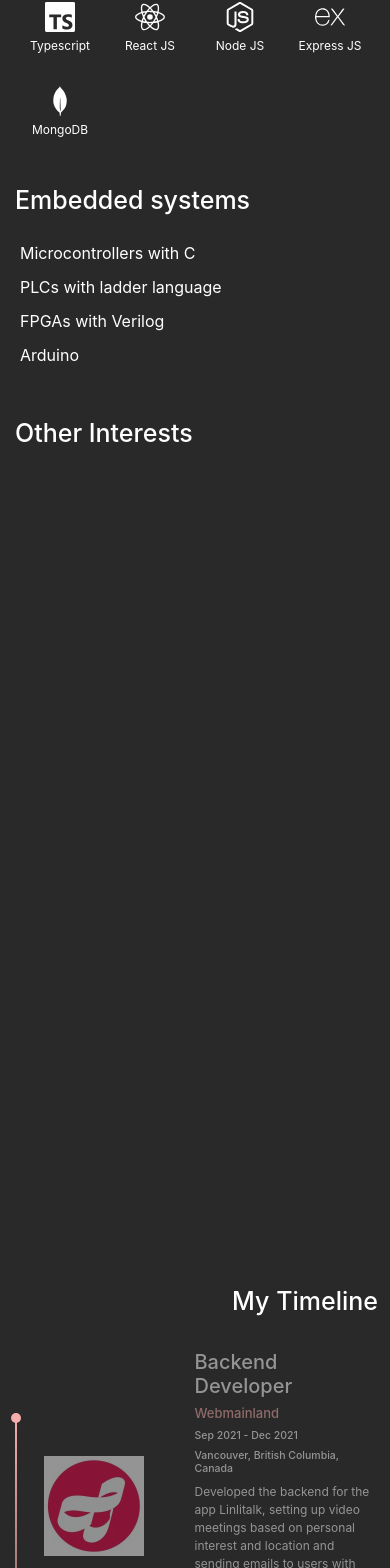
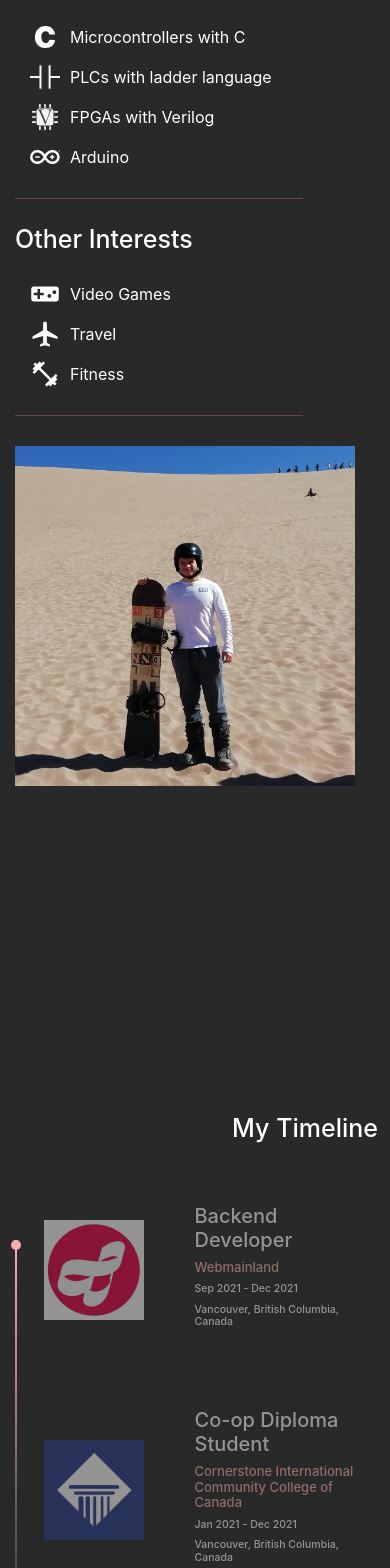
Before and after one commit to GerMont01/portafolio, a React (Create React App) app: page /about in a window 390 px wide. Shown: the part 392-1960 px from the top of the page. Built offline with nearby package versions, Linux system fonts and the light colour scheme.

Commit message:
fixing mobile version

```diff
--- a/src/components/footer/footer.js
+++ b/src/components/footer/footer.js
@@ -3,7 +3,7 @@ import './footer.scss';
 const Footer = () => {
     return (
         <div className='footer'>
-
+            <p>© Gerardo Montero</p>
         </div>
     );
 }
--- a/src/components/footer/footer.scss
+++ b/src/components/footer/footer.scss
@@ -1,3 +1,10 @@
+@import '../../colors.scss';
+
 .footer{
-    position: absolute;
+    padding: 2%;
+    position: relative;
+    width: 100%;
+    text-align: center;
+    color: $primaryColor;
+    font-size: 14px;
 }
--- a/src/components/project/project.js
+++ b/src/components/project/project.js
@@ -2,7 +2,7 @@
 // import { useEffect, useState } from 'react';
 import { Carousel, Col, Container, Row } from 'react-bootstrap';
 import './project.scss';
-import { projects } from '../../projects';
+import { projects } from '../../data/projects';
 import { useParams } from 'react-router-dom';
 import parse from 'html-react-parser';
 
--- /dev/null
+++ b/src/data/cv.js
@@ -0,0 +1,48 @@
+export const cv = [
+    {
+        image:require('../images/webmainland.jpeg'),
+        title:'Backend Developer',
+        company:'Webmainland',
+        date:'Sep 2021 - Dec 2021',
+        location:'Vancouver, British Columbia, Canada',
+        description:'Developed the backend for the app Linlitalk, setting up video meetings based on personal interest and location and sending emails to users with meeting link. Developed using Express with Google API, Zoom API and Nodemailer with OAuth 2.0.'
+    },
+    {
+        image:require('../images/ciccc.png'),
+        title:'Co-op Diploma Student',
+        company:'Cornerstone International Community College of Canada',
+        date:'Jan 2021 - Dec 2021',
+        location:'Vancouver, British Columbia, Canada'
+    },
+    {
+        image:require('../images/clv.jpeg'),
+        title:'Service Engineer',
+        company:'Centro Logistico Vital CLV',
+        date:'Feb 2020 - Dec 2020',
+        location:'Puebla, Mexico',
+        description:'Carried out successful diagnosis and repairs to leading dental lab equipment in the market, such as Renfert, VITA, Dekema, and Amann Girbach. Gave technical support to clients and calibrated dental CNCs from AmannGirrbach worth up to 150,000 USD. Assisted and trained clients to successfully print 3D objects with LCDPrinters'
+    },
+    {
+        image:require('../images/epsol.jpeg'),
+        title:'Project Engineer',
+        company:'EPSOL',
+        date:'May 2019 - Feb 2020',
+        location:'Puebla, Mexico',
+        description:'Modeled electrical systems in ETAP for studies such as short circuits, power flows, coordination of protections, and electric arc. Created electrical network blueprints in AutoCAD. Prepared reports for the clients.'
+    },
+    {
+        image:require('../images/udec.png'),
+        title:'Research Intern',
+        company:'Universidad de Concepcion',
+        date:'Aug 2019 - Dec 2019',
+        location:'Concepcion, Biobio, Chile',
+        description:'Developed a proposal to the university for the implementation of a photovoltaic and energy management system on the Concepcion campus. Presented the proposal at the international seminar "I Seminario Internacional de Electromovilidad -Ciudades Inteligentes - Cambio Climático".'
+    },
+    {
+        image:require('../images/udlap.png'),
+        title:"Bachelor's Degree in Electronics Engineering",
+        company:'Universidad de las Americas Puebla',
+        date:'2015 - 2019',
+        location:'Puebla, Mexico'
+    },
+]
--- a/src/projects.js
+++ b/src/data/projects.js
@@ -6,9 +6,9 @@ export const projects = [
         description: "Online Poker is a multiplayer game for browser where up to 8 players can join or create a public or private table to play the classic Texas Hold 'em",
         role: "My Role was to design the UI/UX, and code both the frontend and backend for the game",
         images: [
-            require("./images/online-poker3.png"),
-            require("./images/online-poker.png"),
-            require("./images/online-poker2.png")
+            require("../images/online-poker3.png"),
+            require("../images/online-poker.png"),
+            require("../images/online-poker2.png")
         ],
         github: "",
         demo: "http://ec2-3-141-97-233.us-east-2.compute.amazonaws.com/"
@@ -20,9 +20,9 @@ export const projects = [
         description: "My Pocket City is an app for travelers to add their cities of destination and get the weather, sightseeings, and local currency exchange with customizable background, measurement units, and base currency.",
         role: "This Project was fully developed by me",
         images: [
-            require("./images/pocket-city.png"),
-            require("./images/pocket-city2.png"),
-            require("./images/pocket-city3.png")
+            require("../images/pocket-city.png"),
+            require("../images/pocket-city2.png"),
+            require("../images/pocket-city3.png")
         ],
         github: "https://github.com/GerMont01/weather_app",
         demo: "https://germont01.github.io/weather_app/"
@@ -34,8 +34,8 @@ export const projects = [
         description: "System Analyzer dashboard is an aplication that allow users to see the architecture, cpu usage, memory, disk space, network data, etc. of their computer, and has two levels of users, where the admin can register more users and set which data can be seen",
         role: "This Project was fully developed by me",
         images: [
-            require("./images/dashboard.png"),
-            require("./images/dashboard2.png")
+            require("../images/dashboard.png"),
+            require("../images/dashboard2.png")
         ],
         github: "https://github.com/GerMont01/dashboard2",
         demo: ""
@@ -47,10 +47,10 @@ export const projects = [
         description: "Cinemont is an innovative cinema website (frontend only), where you can see available movies and buy tickets as if you were physically there. Created with 3D animations to simulate a cinema Hall with posters. And cinema theaters with perspective changes for seat selection.",
         role: "This Project was fully developed by me",
         images: [
-            require("./images/cinemont2.png"),
-            require("./images/cinemont.png"),
-            require("./images/cinemont3.png"),
-            require("./images/cinemont4.png"),
+            require("../images/cinemont2.png"),
+            require("../images/cinemont.png"),
+            require("../images/cinemont3.png"),
+            require("../images/cinemont4.png"),
         ],
         github: "https://github.com/GerMont01/CineMont",
         demo: "https://germont01.github.io/CineMont/"
@@ -62,9 +62,9 @@ export const projects = [
         description: "Linlitalk is an app designed for chinese population living in Vancouver, where users can schedule weekly meetings with other users that share similar interest. Frontend is currently in development and Backend is in production using some Jotforms as interface",
         role: "My Role was to develop the whole system: the connection between Jotform and MySQL, sending emails with custom content and scheduling the meetings and generating the links",
         images: [
-            require("./images/linlitalk.png"),
-            require("./images/linlitalk2.png"),
-            require("./images/linlitalk3.png")
+            require("../images/linlitalk.png"),
+            require("../images/linlitalk2.png"),
+            require("../images/linlitalk3.png")
         ],
         github: "",
         demo: "https://form.jotform.com/211977332502251"
--- a/src/pages/about/about.js
+++ b/src/pages/about/about.js
@@ -1,12 +1,14 @@
 import { useEffect, useState } from 'react';
 import { Col, Container, Row } from 'react-bootstrap';
+import Experience from './experience/experience';
 import './about.scss';
-import { SiJavascript, SiHtml5, SiCss3, SiReact, SiNodedotjs, SiExpress, SiSass, SiMongodb, SiTypescript } from 'react-icons/si';
+import { SiJavascript, SiHtml5, SiCss3, SiReact, SiNodedotjs, SiExpress, SiSass, SiMongodb, SiTypescript, SiC, SiArduino } from 'react-icons/si';
 import { MdVideogameAsset, MdOutlineAirplanemodeActive, MdFitnessCenter } from 'react-icons/md';
+import verilog from '../../images/verilog.svg';
 
 const About = () => {
 
-    const windowHeight = window.innerHeight;
+    const [ windowHeight, setWindowHeight ] = useState(window.innerHeight);
 
     useEffect(()=>{
         const elements = document.getElementsByClassName('experience')
@@ -23,12 +25,13 @@ const About = () => {
             if (elements) checkPosition(elements);
             if (skills) checkPosition2(skills);
         }
+        window.onresize = () => setWindowHeight(window.innerHeight);
     },[])
 
     const checkPosition = (elements) => {
         for (let element of elements) {
             let positionFromTop = element.getBoundingClientRect().top;
-            if (positionFromTop - windowHeight/2 <= -5 && positionFromTop - windowHeight/2 > -200) {
+            if (positionFromTop - windowHeight/2 <= 5 && positionFromTop - windowHeight/2 > -200) {
                 element.classList.add('showexperience');
             } else {
                 element.classList.remove('showexperience');
@@ -64,19 +67,22 @@ const About = () => {
                             <div className='skill'><SiExpress className='skillicon'/><p>Express JS</p></div>
                             <div className='skill'><SiMongodb className='skillicon'/><p>MongoDB</p></div>
                         </div>
+                        <hr/>
                         <h1>Embedded systems</h1>
                         <ul className='embedded'>
-                            <li>Microcontrollers with C</li>
-                            <li>PLCs with ladder language</li>
-                            <li>FPGAs with Verilog</li>
-                            <li>Arduino</li>
+                            <li><SiC className='embeddedicon embeddedicon1' /> Microcontrollers with C</li>
+                            <li><img className='embeddedicon' src={require('../../images/capacitor.png')} />PLCs with ladder language</li>
+                            <li><img className='embeddedicon' src={verilog} /> FPGAs with Verilog</li>
+                            <li><SiArduino className='embeddedicon'/>Arduino</li>
                         </ul>
+                        <hr/>
                         <h1>Other Interests</h1>
                         <ul className='interests'>
                             <li><MdVideogameAsset className='interesticon'/> Video Games</li>
                             <li><MdOutlineAirplanemodeActive className='interesticon'/> Travel</li>
                             <li><MdFitnessCenter className='interesticon'/> Fitness</li>
                         </ul>
+                        <hr/>
                         <img className='aboutimg' alt='about1' src={require('../../images/about1.jpg')} />
                         <img className='aboutimg' alt='about2' src={require('../../images/about2.jpg')} />
                     </div>
@@ -89,66 +95,7 @@ const About = () => {
                 </Col>
                 <Col className='timelineCol' xs={11} md={8}>
                     <h1>My Timeline</h1>
-                    <div className='timelineElements'>
-                        <div className='experience'>
-                            <img alt='webmainland' src={require('../../images/webmainland.jpeg')}/>
-                            <div>
-                                <h3>Backend Developer</h3>
-                                <h4>Webmainland</h4>
-                                <h5>Sep 2021 - Dec 2021</h5>
-                                <h5>Vancouver, British Columbia, Canada</h5>
-                                <p>Developed the backend for the app Linlitalk, setting up video meetings based on personal interest and location and sending emails to users with meeting link. Developed using Express with Google API, Zoom API and Nodemailer with OAuth 2.0.</p>
-                            </div>
-                        </div>
-                        <div className='experience'>
-                            <img alt='ciccc' src={require('../../images/ciccc.png')}/>
-                            <div>
-                                <h3>Co-op Diploma Student</h3>
-                                <h4>Cornerstone International Community College of Canada</h4>
-                                <h5>Jan 2021 - Dec 2021</h5>
-                                <h5>Vancouver, British Columbia, Canada</h5>
-                            </div>
-                        </div>
-                        <div className='experience'>
-                            <img alt='clv' src={require('../../images/clv.jpeg')}/>
-                            <div>
-                                <h3>Service Engineer</h3>
-                                <h4>Centro Logistico Vital CLV</h4>
-                                <h5>Feb 2020 - Dec 2020</h5>
-                                <h5>Puebla, Mexico</h5>
-                                <p>Carried out successful diagnosis and repairs to leading dental lab equipment in the market, such as Renfert, VITA, Dekema, and Amann Girbach. Gave technical support to clients and calibrated dental CNCs from AmannGirrbach worth up to 150,000 USD. Assisted and trained clients to successfully print 3D objects with LCDPrinters</p>
-                            </div>
-                        </div>
-                        <div className='experience'>
-                            <img alt='epsol' src={require('../../images/epsol.jpeg')}/>
-                            <div>
-                                <h3>Project Engineer</h3>
-                                <h4>EPSOL</h4>
-                                <h5>May 2019 - Feb 2020</h5>
-                                <h5>Puebla, Mexico</h5>
-                                <p>Modeled electrical systems in ETAP for studies such as short circuits, power flows, coordination of protections, and electric arc. Created electrical network blueprints in AutoCAD. Prepared reports for the clients.</p>
-                            </div>
-                        </div>
-                        <div className='experience'>
-                            <img alt='usec' src={require('../../images/udec.png')}/>
-                            <div>
-                                <h3>Research Intern</h3>
-                                <h4>Universidad de Concepcion</h4>
-                                <h5>Aug 2019 - Dec 2019</h5>
-                                <h5>Concepcion, Biobio, Chile</h5>
-                                <p>Developed a proposal to the university for the implementation of a photovoltaic and energy management system on the Concepcion campus. Presented the proposal at the international seminar "I Seminario Internacional de Electromovilidad -Ciudades Inteligentes - Cambio Climático".</p>
-                            </div>
-                        </div>
-                        <div className='experience'>
-                            <img alt='udlap' src={require('../../images/udlap.png')}/>
-                            <div>
-                                <h3>Bachelor's Degree in Electronics Engineering</h3>
-                                <h4>Universidad de las Americas Puebla</h4>
-                                <h5>2015 - 2019</h5>
-                                <h5>Puebla, Mexico</h5>
-                            </div>
-                        </div>
-                    </div>
+                    <Experience />
                 </Col>
             </Row>
         </Container>
--- a/src/pages/about/about.scss
+++ b/src/pages/about/about.scss
@@ -1,19 +1,21 @@
 @import '../../colors.scss';
 
 @media (orientation: portrait) and (max-width: 768px) {
-    .sliders {
-        flex-direction: column !important;
-        align-items: center !important;
-        justify-content: flex-start !important;
-        .slider1 {
-            position: sticky !important;
+    #aboutContainer {
+        padding-top: 8vh !important;
+        // .sliders {
+        //     flex-direction: column !important;
+        //     align-items: center !important;
+        //     justify-content: flex-start !important;
+        //     .slider1 {
+        //         position: sticky !important;
+        //     }
+        // }
+        .skillsCol {
+            padding-left: 15px !important;
+            padding-right: 15px !important;
         }
     }
-    .skillsCol {
-        padding-left: 15px !important;
-        padding-right: 15px !important;
-    }
-
 
 }
 
@@ -38,6 +40,11 @@
                         padding-top: 5vh;
                     }
                 }
+                hr {
+                    margin: 0;
+                    color: $secondaryColor;
+                    width: 80%;
+                }
                 .iconscontainer {
                     padding-top: 2vh;
                     display: flex;
@@ -55,6 +62,7 @@
                             height: 30px;
                             width: 30px;
                             margin: 5px;
+
                         }
                         p {
                             font-size: 12px;
@@ -65,24 +73,37 @@
                     opacity: 0;
                     transition: 2s;
                     padding-left: 5px;
-
                     li {
                         display: flex;
                         align-items: center;
                         padding-bottom: 10px;
                         list-style: none;
+                        span {
+                            margin-right: 4px;
+                        }
                         .interesticon {
-                            margin-right: 10px;
+                            margin: 0 10px;
+                            height: 30px;
+                            width: 30px;
+                        }
+                        .embeddedicon1 {
+                            padding: 4px;
+                        }
+                        .embeddedicon {
+                            color: black;
+                            filter: invert(100%) sepia(81%) saturate(0%) hue-rotate(132deg) brightness(104%) contrast(101%);
+                            margin: 0 10px;
                             height: 30px;
                             width: 30px;
                         }
                     }
                 }
-                img {
+                .aboutimg {
                     opacity: 0;
                     transition: 2s;
                     width: 100%;
-                    padding: 10px;
+                    padding-top: 30px;
+                    padding-right: 20px;
                 }
             }
         }
@@ -93,11 +114,11 @@
             padding-top: 20vh;
             height: 100%;
             .slider1 {
-                position: fixed;
+                position: sticky;
                 top: 50vh;
                 height: 50vh;
-                width: 2px;
-                background-image: linear-gradient($secondaryColor, $bgColor);
+                // width: 2px;
+                // background-image: linear-gradient($secondaryColor, $bgColor);
                 z-index: 2;
                 &::after {
                     content: '';
@@ -109,6 +130,17 @@
                     height: 10px;
                     border-radius: 150%;
                     background-color: $secondaryColor;
+                    z-index: 5;
+                }
+                &::before {
+                    content: '';
+                    display: block;
+                    position: absolute;
+                    left: 0;
+                    height: 50vh;
+                    width: 2px;
+                    background-image: linear-gradient($secondaryColor, $bgColor);
+                    // z-index: 5;
                 }
             }
             .slider2 {
@@ -118,45 +150,16 @@
                 top: 0;
                 height: 50vh;
                 width: 2px;
+                z-index: 1;
             }
         }
         .timelineCol {
+            padding-bottom: 270px;
             h1 {
                 text-align: end;
                 font-size: 25px;
                 padding-top: 5vh;
                 margin: 0;
-            }
-            .timelineElements{
-                padding-top: 2vh;
-                .experience {
-                    opacity: 0.5;
-                    width: 100%;
-                    display: flex;
-                    align-items: center;
-                    padding: 5% 0;
-                    transition: 0.5s;
-                    img {
-                        width: 100px;
-                        height: 100px;
-                    }
-                    div {
-                        margin-left: 50px;
-                        h3 {
-                            font-size: 20px;
-                        }
-                        h4 {
-                            color: $secondaryColor;
-                            font-size: 13px;
-                        }
-                        h5 {
-                            font-size: 10.5px;
-                        }
-                        p {
-                            font-size: 12px;
-                        }
-                    }
-                }
             }
         }
     }
--- /dev/null
+++ b/src/pages/about/experience/experience.js
@@ -0,0 +1,23 @@
+import { cv } from '../../../data/cv';
+import './experience.scss';
+
+const Experience = () => {
+    return (
+        <div className='timelineElements'>
+            {cv.map(element => (
+                <div key={element.title} className='experience'>
+                    <img alt={element.title} src={element.image}/>
+                    <div>
+                        <h3>{element.title}</h3>
+                        <h4>{element.company}</h4>
+                        <h5>{element.date}</h5>
+                        <h5>{element.location}</h5>
+                        {element.description ? <p>{element.description}</p> : null}
+                    </div>
+                </div>
+            ))}
+        </div>
+    )
+}
+
+export default Experience;
--- /dev/null
+++ b/src/pages/about/experience/experience.scss
@@ -0,0 +1,40 @@
+@import '../../../colors.scss';
+
+@media (orientation: portrait) and (max-width: 600px) {
+    p {
+        display: none;
+    }
+}
+
+.timelineElements{
+    padding-top: 2vh;
+    .experience {
+        opacity: 0.5;
+        width: 100%;
+        height: 220px;
+        display: flex;
+        align-items: center;
+        padding: 5% 0;
+        transition: 0.5s;
+        img {
+            width: 100px;
+            height: 100px;
+        }
+        div {
+            margin-left: 50px;
+            h3 {
+                font-size: 20px;
+            }
+            h4 {
+                color: $secondaryColor;
+                font-size: 13px;
+            }
+            h5 {
+                font-size: 10.5px;
+            }
+            p {
+                font-size: 12px;
+            }
+        }
+    }
+}
--- a/src/pages/work/work.js
+++ b/src/pages/work/work.js
@@ -1,7 +1,7 @@
 import { Col, Container, Row } from 'react-bootstrap';
 import './work.scss';
 import { useEffect, useState } from 'react';
-import { projects } from '../../projects';
+import { projects } from '../../data/projects';
 import { useNavigate } from 'react-router-dom';
 
 const Work = () => {
```
Also changed, not shown: src/images/capacitor.png (added), src/images/verilog.svg (added).
